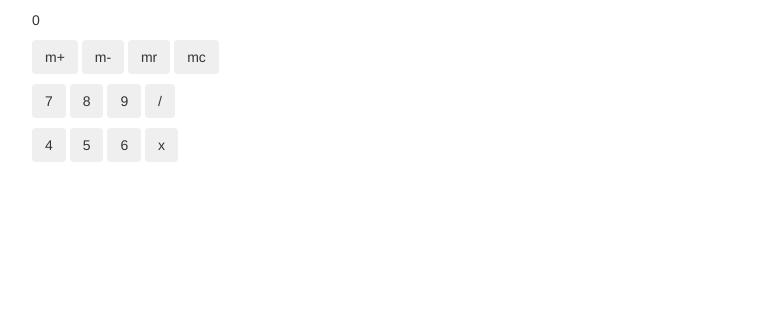
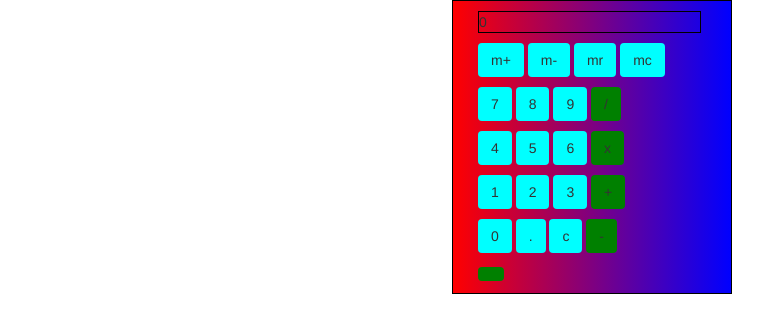
Before and after one commit to zenzerophotos/calculator, a website: page public/html/index.html in a window 1280 px wide. Shown: the whole page, without its empty margins (48-811 px from the left). Drawn offline with nearby package versions, Linux system fonts and the light colour scheme; files that its build step writes are made by us from their sources; files whose address does not match are found by name.

Commit message:
buttons done, on to stasdfa,lol

```diff
--- a/public/css/main.css
+++ b/public/css/main.css
@@ -3,6 +3,7 @@
   margin-left: 10px;
   margin-top: 10px;
   margin-bottom: 10px;
+  align-items: center;
 }
 
 #content{
@@ -10,21 +11,26 @@
 }
 
 #calculator-body {
-
+background: -webkit-linear-gradient(right,blue,red);
+border:1px solid black;
+width: 20em;
 }
 
 #display {
-
+border: 1px solid black;
+width: 90%;
 }
 
 .key {
-
+background-color: aqua;
 }
 
 .operator {
-
+background-color: green;
 }
 
 #equal{
 
 }
+
+.conta
--- a/public/html/index.html
+++ b/public/html/index.html
@@ -31,6 +31,22 @@
         <button class="btn key num">6</button>
         <button class="btn key operator" id='multiply'>x</button>
       </div>
+      <div class="row">
+        <button class="btn key num">1</button>
+        <button class="btn key num">2</button>
+        <button class="btn key num">3</button>
+        <button class="btn key operator" id='add'>+</button>
+      </div>
+      <div class="row">
+        <button class="btn key num">0</button>
+        <button class="btn key num">.</button>
+        <button class="btn key num">c</button>
+        <button class="btn key operator" id='subtract'>-</button>
+      </div>
+      <div class="row">
+        <button class="btn key operator" id="equal"></button>
+      </div>
+
 
     </div>
     <footer class="row">
```
Also changed, not shown: package.json (+11 -2 lines).
